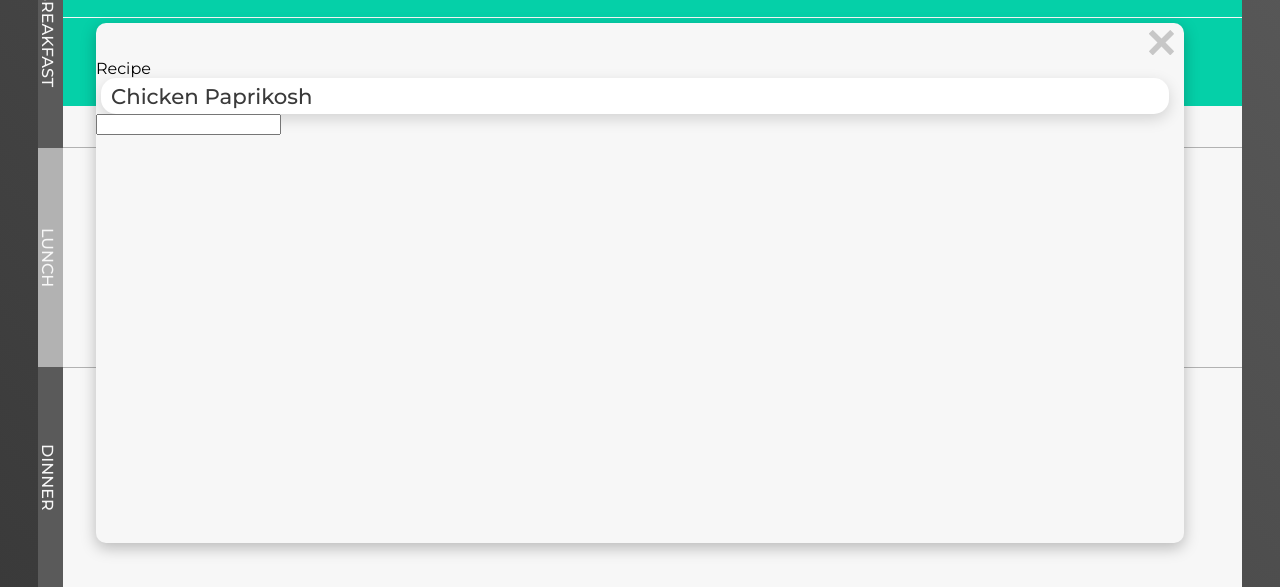
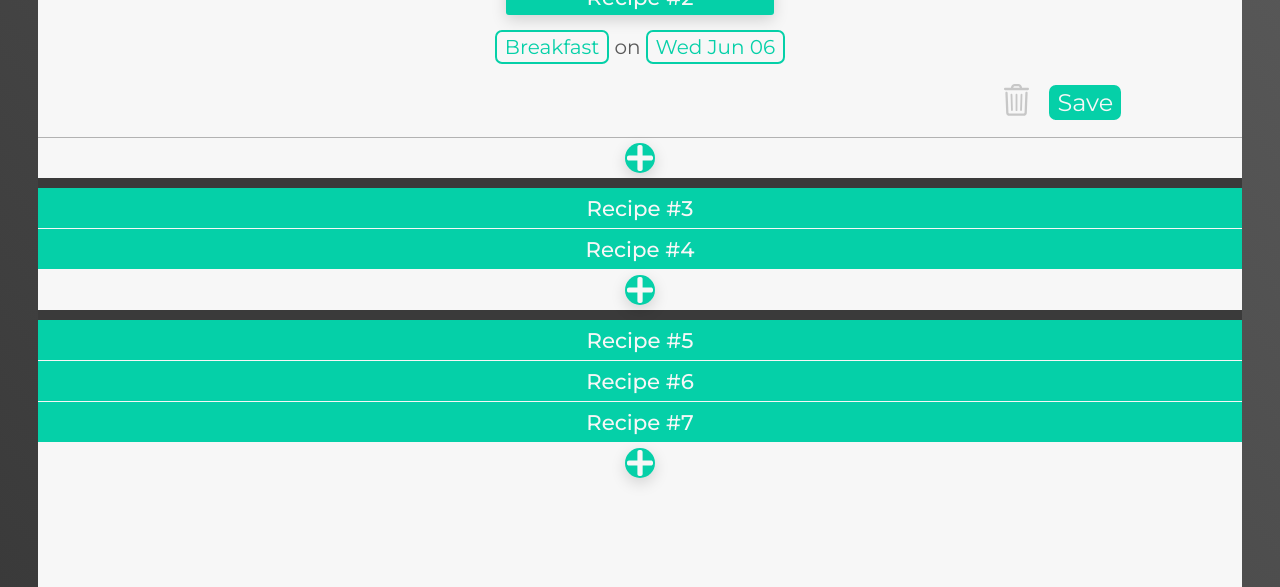
Before and after one commit to gerkx/whatsfordinner, a plain HTML site: page public/html/schedDev.html in a window 1280 px wide. Shown: the part 213-800 px from the top of the page. Drawn offline with Linux system fonts and the light colour scheme.

Commit message:
need to fix vert scrolling on sched day view

```diff
--- a/public/html/schedDev.html
+++ b/public/html/schedDev.html
@@ -7,11 +7,13 @@
     <link href="https://fonts.googleapis.com/css?family=Montserrat:400,500,600,700" rel="stylesheet">
     <!-- <link href="https://fonts.googleapis.com/css?family=Alfa+Slab+One" rel="stylesheet"> -->
     <link rel="stylesheet" href="../css/styles.css">
+
+    <link rel="stylesheet" href="/public/css/pikaday/pikaday.css">
     <title>SCHEDULE LAYOUT</title>
 </head>
 <body>
 
-    <div class="sched-overlay">
+    <!-- <div class="sched-overlay">
         <div class="sched-update">
             <div class="doop">
                 <div class="ico ico--slate ico--sm m-r-10 p-t-7">
@@ -29,7 +31,7 @@
         </div>
         <input type="text" id="datepicker">
         </div>
-    </div>
+    </div> -->
 
     <div class="container-flex">
         <!-- header section -->
@@ -110,8 +112,11 @@
             </div>
         </div>
 
+        <!-- summary section -->
+        <!-- summary headers -->
         <div class="sum m-t-7">
-            <div class="sum-hd">
+
+            <!-- <div class="sum-hd">
                 <div class="sum--div sum-hd__txt">
                     breakfast
                 </div>
@@ -121,26 +126,48 @@
                 <div class="sum--div sum-hd__txt">
                     dinner
                 </div>
-            </div>
+            </div>     -->
 
+        <!-- day view -->
             <div class="sum-view">
                 <div class="sum-day">
 
-                    <div class="cal__date sum__date">
+                    <!-- <div class="cal__date sum__date">
                         <p class="cal__day">sun</p>
                         <span class="date">03</span>
-                    </div>
+                    </div>  -->
 
-                    <div class="sum--div sum-meal">
+                    <div class="sum-div sum-meal">
 
-                        <div class="meal-slot meal-slot--border">
-                            <div class="meal-slot__recipe">Pancakes</div>
-                        </div>
-                        <div class="meal-slot meal-slot--border">
-                            <div class="meal-slot__recipe">Mimosas</div>
+                        <div class="meal-slot meal-slot--mint">
+                            <input type="text" name="" value="Recipe #1" class="txtbox txtbox--sched">
                         </div>
 
-                        <div class="meal-slot--add meal-slot--add-max">
+                        <div class="meal-slot meal-slot--ice meal-slot--edit">
+                            <input type="text" name="" value="Recipe #2" class="txtbox txtbox--sched txtbox--edit">
+
+                            <section class="sched-edit m-t-15">
+                                    <div class="datetime">
+                                        <div class="btn-sm btn-ol--mint m-r-5">Breakfast</div> on <div class="btn-sm btn-ol--mint m-l-5" id="datepicker">Wed Jun 06</div>
+                                    </div>
+                                    <!-- update and delete controls -->
+                                    <div class="button-row">
+                                            <div class="btn-sm btn--mint m-l-20">Save</div>
+                                            <div class="ico ico--slate ico--sm">
+                                                <svg xmlns="http://www.w3.org/2000/svg" viewBox="0 0 55 70">
+                                                    <path d="M45.2 63.4c0 0.9-0.8 1.6-1.7 1.6h-32c-0.9 0-1.6-0.7-1.7-1.6L8 19.4C7.9 18 6.8 16.9 5.4 17S2.9 18.2 3 19.6l1.8 44C5 67.2 8 70 11.5 70h32c3.5 0 6.5-2.8 6.7-6.4l1.8-44c0.1-1.4-1-2.5-2.4-2.6 -1.4-0.1-2.5 1-2.6 2.4L45.2 63.4z"/>
+                                                    <path d="M25.5 57.5c0 1.1 0.9 2 2 2s2-0.9 2-2v-34c0-1.1-0.9-2-2-2s-2 0.9-2 2V57.5z"/>
+                                                    <path d="M15.5 57.6c0 1.1 1 2 2.1 1.9 1.1 0 2-1 1.9-2.1l-1-34c0-1.1-1-2-2.1-1.9 -1.1 0-2 1-1.9 2.1L15.5 57.6z"/>
+                                                    <path d="M35.5 57.4c0 1.1 0.8 2 1.9 2.1 1.1 0 2-0.8 2.1-1.9l1-34c0-1.1-0.8-2-1.9-2.1 -1.1 0-2 0.8-2.1 1.9L35.5 57.4z"/>
+                                                    <path d="M52.5 8.5H39.8l-1-3.3C38 2.2 35.1 0 32 0h-9c-3 0-6 2.2-6.9 5.2l-1 3.3H2.5C1.1 8.5 0 9.6 0 11s1.1 2.5 2.5 2.5h50c1.4 0 2.5-1.1 2.5-2.5S53.9 8.5 52.5 8.5zM20.4 8.5l0.6-2C21.2 5.8 22.2 5 23 5h9c0.8 0 1.8 0.8 2 1.5l0.6 2H20.4z"/>
+                                                </svg>
+                                            </div>
+                                        </div>
+
+                                </section>
+                        </div>
+
+                        <div class="meal-slot meal-slot--ice">
                             <div class="meal-slot--round">
                                 <div class="meal-slot__plus">
                                     <svg xmlns="http://www.w3.org/2000/svg" viewBox="0 0 50 50">
@@ -152,8 +179,14 @@
 
                     </div>
 
-                    <div class="sum--div sum-meal sum-meal--border">
-                            <div class="meal-slot--add">
+                    <div class="sum-div sum-meal sum-meal--border">
+                            <div class="meal-slot meal-slot--mint">
+                                    <input type="text" name="" value="Recipe #3" class="txtbox txtbox--sched">
+                                </div>
+                                <div class="meal-slot meal-slot--mint">
+                                        <input type="text" name="" value="Recipe #4" class="txtbox txtbox--sched">
+                                    </div>
+                            <div class="meal-slot meal-slot--ice">
                                     <div class="meal-slot--round">
                                         <div class="meal-slot__plus">
                                             <svg xmlns="http://www.w3.org/2000/svg" preserveAspectRatio="xMidYMid meet" viewBox="0 0 50 50">
@@ -163,8 +196,17 @@
                                     </div>
                                 </div>
                     </div>
-                    <div class="sum--div sum-meal">
-                            <div class="meal-slot--add">
+                    <div class="sum-div sum-meal">
+                            <div class="meal-slot meal-slot--mint">
+                                    <input type="text" name="" value="Recipe #5" class="txtbox txtbox--sched">
+                                </div>
+                                <div class="meal-slot meal-slot--mint">
+                                        <input type="text" name="" value="Recipe #6" class="txtbox txtbox--sched">
+                                    </div>
+                                    <div class="meal-slot meal-slot--mint">
+                                            <input type="text" name="" value="Recipe #7" class="txtbox txtbox--sched">
+                                        </div>
+                            <div class="meal-slot meal-slot--ice">
                                     <div class="meal-slot--round">
                                         <div class="meal-slot__plus">
                                             <svg xmlns="http://www.w3.org/2000/svg" viewBox="0 0 50 50">
--- a/public/scripts/listItems.js
+++ b/public/scripts/listItems.js
@@ -5,11 +5,12 @@ var today = new Date();
 var prevDate = new Date("Jun 07 2018");
 
 var field = document.getElementById("datepicker")
-field.innerHTML = prevDate.toDateString();
+field.innerHTML = today.toDateString().split(" ", 3).join(" ");
 
 var picker = new Pikaday({
     field: field,
-    trigger: document.getElementById('datepicker-button'),
+    trigger: field,
+    // trigger: document.getElementById('datepicker-button'),
     firstDay: 1,
     minDate: today,
     maxDate: new Date(today.getTime() + 28 * 24 * 60 * 60 * 1000),
@@ -19,7 +20,10 @@ var picker = new Pikaday({
     ],
     onSelect: function(date){
         prevDate = picker;
+        var noYear = (prevDate.toString()).split(" ", 3).join(" ");
+
+        console.log(noYear);
         console.log("boop: ", prevDate.toString());
-        field.innerHTML = prevDate;
+        field.innerHTML = noYear;
     }
 });
--- a/sass/sheets/partials/_buttons.scss
+++ b/sass/sheets/partials/_buttons.scss
@@ -1,5 +1,5 @@
 .btn{
-    @include round(15px);
+    @include round(7px);
     cursor: pointer;
     padding: 5px 10px;
     font-size: 1.15em;
@@ -7,11 +7,18 @@
 }
 
 .btn-sm{
-    @include round(15px);
+    @include round(7px);
     cursor: pointer;
-    padding: 3px 6px;
+    padding: 3px 8px;
     font-size: 1.0em;
     font-weight: 400;
+}
+
+.btn-ol--mint{
+    box-sizing: border-box;
+    border: 2px solid map-get($colors, mint);
+    color: map-get($colors, mint);
+    background: map-get($colors, ice);
 }
 
 @each $clr, $val in $colors{
--- a/sass/sheets/partials/_inputs.scss
+++ b/sass/sheets/partials/_inputs.scss
@@ -1,4 +1,4 @@
-.txtbox{
+.txtbox-backup{
     font-family: 'Montserrat', sans-serif;
     font-size: 1.33em;
     font-weight: 500;
@@ -10,6 +10,38 @@
 
     @include round(15px);
     background:transparent;
+}
+
+.txtbox{
+    font-family: 'Montserrat', sans-serif;
+    font-size: 1.33em;
+    font-weight: 500;
+    text-transform: capitalize;
+    border:none;
+    outline: none;
+    background:transparent;
+    padding: 5px;
+    @include round(3px);
+    // &:focus{
+    //     background: map-get($colors, mint);
+    //     color: map-get($colors, ice);
+    //     @include shadow(0.20);
+    // }
+}
+
+.txtbox--sched{
+    text-align: center;
+    color: map-get($colors, ice);
+}
+
+.txtbox--edit{
+    @include shadow(0.15);
+    background: map-get($colors, mint);
+    color: map-get($colors, ice);
+    &:focus{
+        background: map-get($colors, slate);
+        color: map-get($colors, ice);
+    }
 }
 
 
@@ -41,15 +73,7 @@
     color: #fff;
 }
 
-.txtbox--edit{
-    @include shadow(0.15);
-    background: #fff;
-    color: map-get($colors, slate);
-    &:focus{
-        background: map-get($colors, slate);
-        color: map-get($colors, ice);
-    }
-}
+
 
 .txtbox--done{
     text-decoration: line-through;
--- a/sass/sheets/partials/_schedule.scss
+++ b/sass/sheets/partials/_schedule.scss
@@ -68,7 +68,8 @@
     justify-content: flex-start;
     background: map-get($colors, metal);
     width: 100%;
-    // flex-grow: 1;
+    // flex-grow: 0;
+    // flex-shrink: 1;
     flex: 1;
 
 }
@@ -85,9 +86,10 @@
 }
 
 
-.sum--div{
+.sum-div{
     width: 100%;
-    flex: 1;
+    // min-height: ;
+    // flex: 1 1 auto;
 }
 
 .sum-day--div{
@@ -138,8 +140,8 @@
 
 .sum-meal--border{
     // background: map-get($colors, metal);
-    border-top: 1px solid map-get($colors, cloud);
-    border-bottom: 1px solid map-get($colors, cloud);
+    border-top: 10px solid map-get($colors, slate);
+    border-bottom: 10px solid map-get($colors, slate);
 }
 
 .sum-meal{
@@ -148,19 +150,54 @@
 }
 
 .meal-slot{
-    // width: 100%;
-    flex: 1;
-    background: map-get($colors, mint);
-
-    color: map-get($colors, slate);
+    flex: 1 0 auto;
+    // color: map-get($colors, slate);
     @include flexbox;
     flex-direction: column;
     justify-content: center;
+    align-items: center;
+
+    min-height: 40px;
 }
 
-.meal-slot--border{
+.sched-edit{
+    width: 100%;
+    @include flexbox;
+    flex-direction: column;
+    justify-content: center;
+    align-items: center;
+    // padding: 5px;
+    // flex: 1 0 auto;
+    // border-bottom: 1px solid map-get($colors, cloud);
+
+    font-size: 1.25em;
+    color: map-get($colors, metal);
+    // background: orange;
+
+}
+
+.datetime{
+    @include flexbox;
+    align-items: baseline;
+}
+
+.meal-slot--mint{
     border-bottom: 1px solid map-get($colors, ice);
+    background: map-get($colors, mint);
 }
+
+.meal-slot--ice{
+    background: map-get($colors, ice);
+}
+
+.meal-slot--edit{
+    border-bottom: 1px solid map-get($colors, cloud);
+
+    padding: 10px 0;
+    // @include shadow(0.75);
+}
+
+
 
 .meal-slot__recipe{
     text-align: center;
@@ -169,17 +206,9 @@
     color: map-get($colors, ice);
 }
 
-.meal-slot--add{
-    width: 100%;
-    flex: 1;
-    background: map-get($colors, ice);
-    @include flexbox;
-    justify-content: center;
-    align-items: center;
-    // flex-direction: column;
-    // border-bottom: 0px;
-    // max-height: 25%;
-}
+////////////
+/// temp ///
+////////////
 
 .meal-slot--round{
     @include shadow(0.15);
@@ -200,10 +229,7 @@
     // height: auto;
 }
 
-.meal-slot--add-max{
-    max-height: 40px;
-    min-height: 25px;
-}
+
 
 .sum__date{
     color: map-get($colors, metal);
@@ -244,3 +270,14 @@
     @include flexbox;
     justify-content: flex-end;
 }
+
+.sched-box{
+    @include center;
+
+    // background: purple;
+    color: map-get($colors, meat);
+    &:focus{
+        background: purple;
+        color: white;
+    }
+}
--- a/sass/sheets/styles.scss
+++ b/sass/sheets/styles.scss
@@ -73,11 +73,14 @@ body{
 
 .button-row{
     @include flexbox;
+    width: 80%;
     font-size: 1.2em;
     font-weight: 400;
-    padding: 10px;
+    // padding: 15px 25px;
+    // margin: 8px 20px;
+    margin: 20px 0 5px 0;
     flex-direction: row-reverse;
-    justify-content: space-between;
+    justify-content: flex-start;
     align-items: center;
 }
 
```
Also changed, not shown: public/html/foodItemDev.html (+1 -1 lines), public/css/styles.css, 1 other file.
